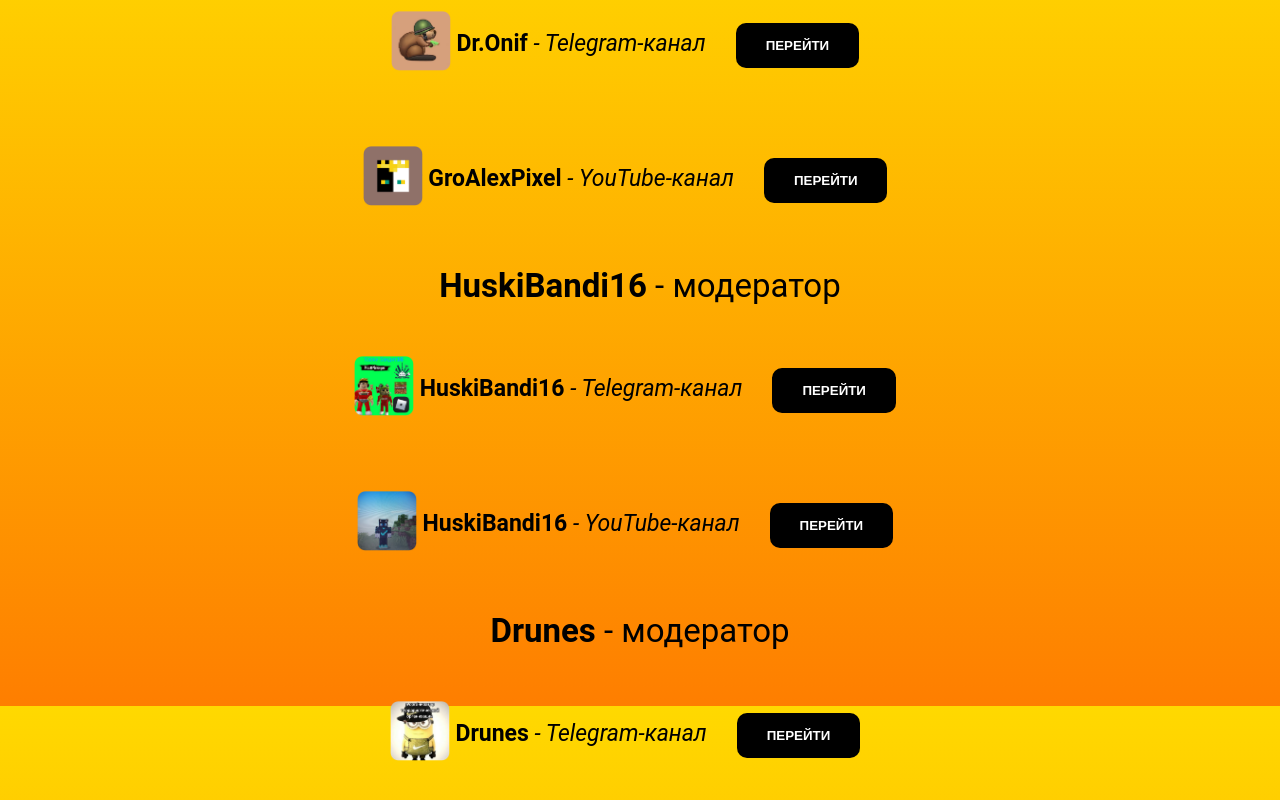
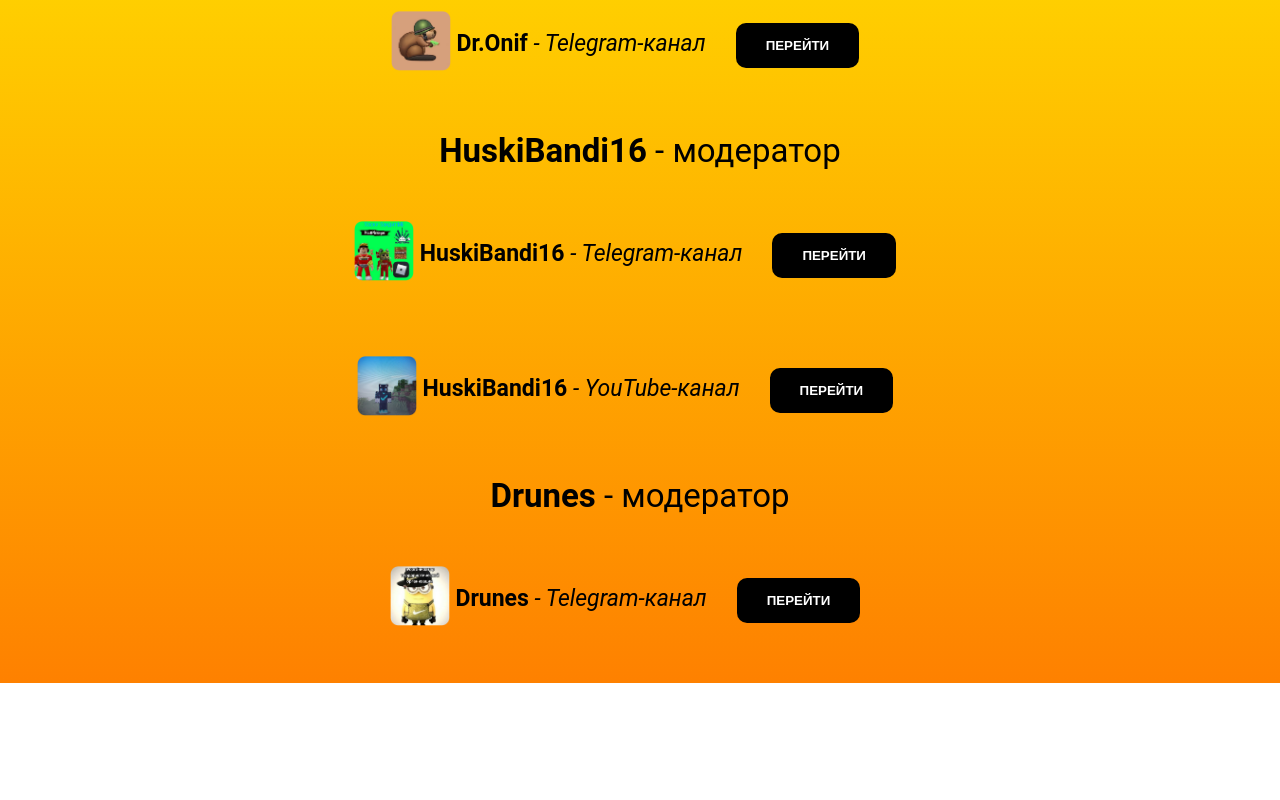
Before and after one commit to InBuildRu/channel, a plain HTML site: page index.html in a window 1280 px wide. Shown: the part 894-1694 px from the top of the page. After the commit the page ends 1577 px from the top, so only its background shows below. Drawn offline with Linux system fonts and the light colour scheme; a small style sheet from the web is missing.

Commit message:
Update index.html

```diff
--- a/index.html
+++ b/index.html
@@ -111,7 +111,6 @@
         <p class="all3"><img width="60px" src='Аватарка Vladius120.png' alt='image'><strong class="all31"> Vladius120</strong><i class="all31"> - YouTube-канал</i><a href="https://www.youtube.com/@Vladius120"><button class="btn">Перейти</button></a></p>
         <p class="all4"><strong>GroAlexPixel</strong> - главный модератор</p>
         <p class="all3"><img width="60px" src='Аватарка Dr.Onif.png' alt='image'><strong class="all31"> Dr.Onif</strong><i class="all31"> - Telegram-канал</i><a href="https://t.me/dronifs"><button class="btn">Перейти</button></a></p>
-        <p class="all3"><img width="60px" src='Аватарка GroAlexPixel.png' alt='image'><strong class="all31"> GroAlexPixel</strong><i class="all31"> - YouTube-канал</i><a href="https://www.youtube.com/@GroAlexPixel"><button class="btn">Перейти</button></a></p>
         <p class="all4"><strong>HuskiBandi16</strong> - модератор</p>
         <p class="all3"><img width="60px" src='Аватарка Huski.png' alt='image'><strong class="all31"> HuskiBandi16</strong><i class="all31"> - Telegram-канал</i><a href="https://t.me/huskibandi16"><button class="btn">Перейти</button></a></p>
         <p class="all3"><img width="60px" src='Аватарка HuskiYT.png' alt='image'><strong class="all31"> HuskiBandi16</strong><i class="all31"> - YouTube-канал</i><a href="https://www.youtube.com/@huski_bandit16"><button class="btn">Перейти</button></a></p>
```
